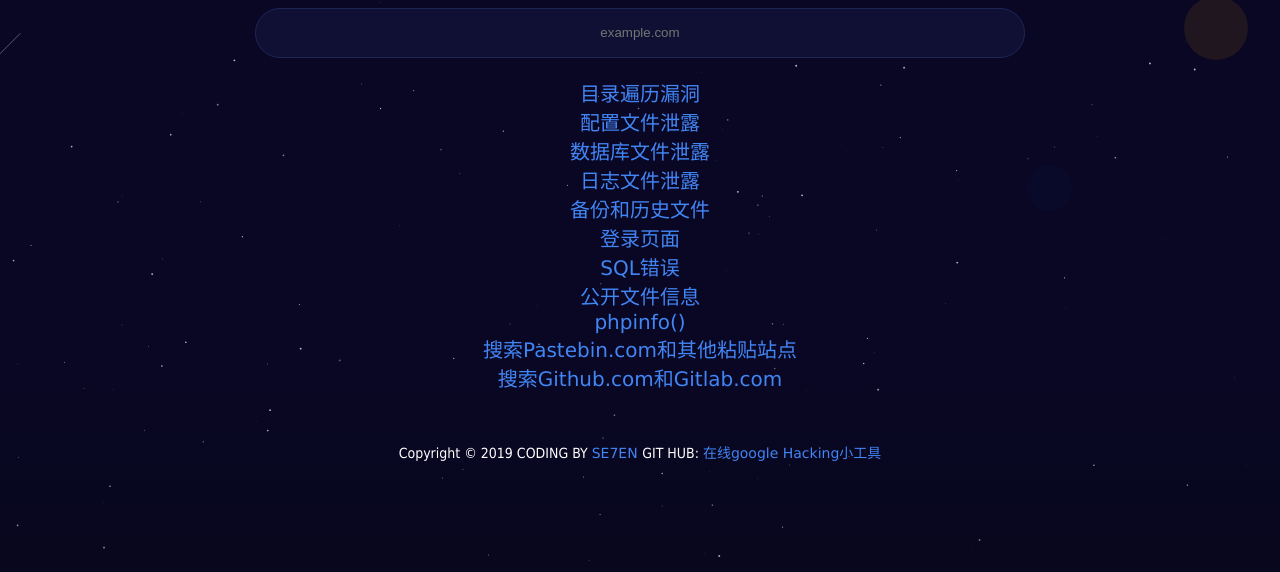
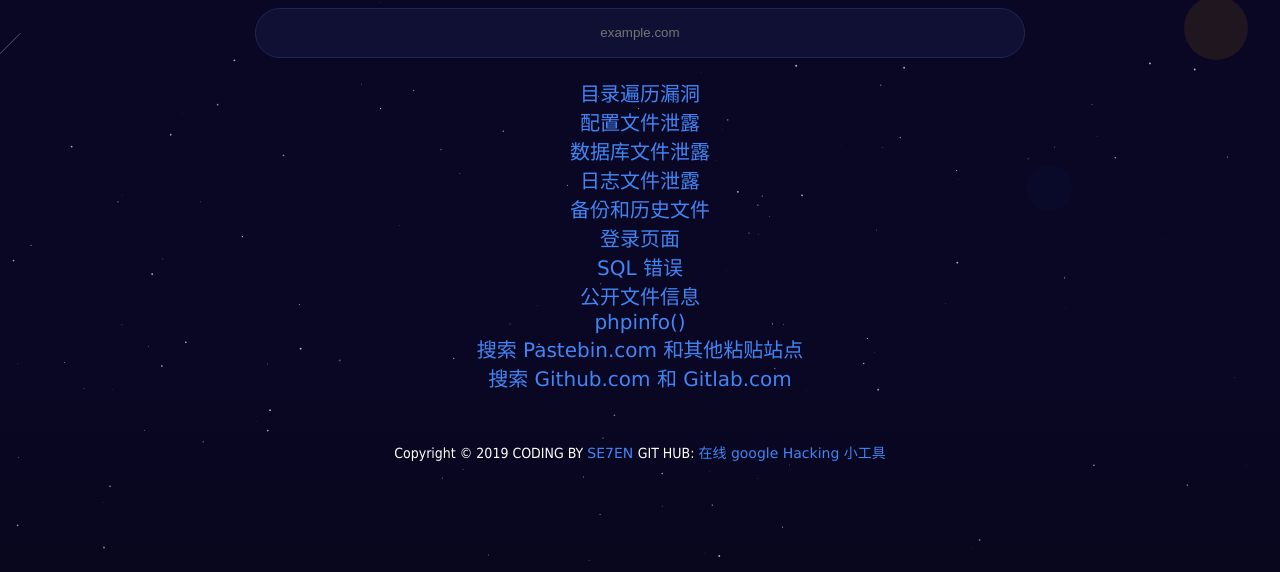
Before and after one commit to z1un/tools.zjun.info, a browser extension: page GoogleHackingTool/index.html in a window 1280 px wide. Shown: the part 228-800 px from the top of the page. Drawn offline with Linux system fonts and the light colour scheme.

Commit message:
Updata something

```diff
--- a/GoogleHackingTool/index.html
+++ b/GoogleHackingTool/index.html
@@ -2,7 +2,7 @@
 <html>
 <head lang="en">
 <meta charset="UTF-8">
-<title>在线Google Hacking小工具</title>
+<title>在线Google Hacking小工具 | 在线安全工具</title>
 <link rel="shortcut icon" href="favicon.ico" />
 <script type="text/javascript" src="comonjs/jquery-1.11.2.min.js"></script>
 <script type="text/javascript" src="comonjs/modernizr-2.6.2.min.js"></script>
@@ -13,7 +13,7 @@
 </head>
 <body>
 
-<canvas id="fullstarbg">您的浏览器不支持canvas标签</canvas>
+<canvas id="fullstarbg">您的浏览器不支持 canvas 标签</canvas>
 
 <div class="content">
  	<center><img src="google.png" alt="google"></center>
@@ -36,21 +36,21 @@
 
         <li><a href="#" onclick="do_google_search(6)" style="font-family:verdana;font-size:20px;color:#4285f4;text-decoration:none">登录页面</a></li>
 
-        <li><a href="#" onclick="do_google_search(7)" style="font-family:verdana;font-size:20px;color:#4285f4;text-decoration:none">SQL错误</a></li>
+        <li><a href="#" onclick="do_google_search(7)" style="font-family:verdana;font-size:20px;color:#4285f4;text-decoration:none">SQL 错误</a></li>
 
         <li><a href="#" onclick="do_google_search(8)" style="font-family:verdana;font-size:20px;color:#4285f4;text-decoration:none">公开文件信息</a></li>
 
         <li><a href="#" onclick="do_google_search(9)" style="font-family:verdana;font-size:20px;color:#4285f4;text-decoration:none">phpinfo()</a></li>
 
-	<li><a href="#" onclick="do_google_search(10)" style="font-family:verdana;font-size:20px;color:#4285f4;text-decoration:none">搜索Pastebin.com和其他粘贴站点</a></li>
+	<li><a href="#" onclick="do_google_search(10)" style="font-family:verdana;font-size:20px;color:#4285f4;text-decoration:none">搜索 Pastebin.com 和其他粘贴站点</a></li>
 
-	<li><a href="#" onclick="do_google_search(11)" style="font-family:verdana;font-size:20px;color:#4285f4;text-decoration:none">搜索Github.com和Gitlab.com</a></li>
+	<li><a href="#" onclick="do_google_search(11)" style="font-family:verdana;font-size:20px;color:#4285f4;text-decoration:none">搜索 Github.com 和 Gitlab.com</a></li>
     </ul>
 
 </div>
 
 <div class="footer">
-	<center> Copyright © 2019 CODING BY <a href="https://www.se7ensec.cn" style="font-family:verdana;color:#4285f4;text-decoration:none"> SE7EN </a> GIT HUB: <a href="https://github.com/r00tSe7en/GoogleHackingTool" style="font-family:verdana;color:#4285f4;text-decoration:none"> 在线google Hacking小工具 </a></center>
+	<center> Copyright © 2019 CODING BY <a href="https://www.se7ensec.cn" style="font-family:verdana;color:#4285f4;text-decoration:none"> SE7EN </a> GIT HUB: <a href="https://github.com/r00tSe7en/GoogleHackingTool" style="font-family:verdana;color:#4285f4;text-decoration:none"> 在线 google Hacking 小工具 </a></center>
 </div>
 
 </body>
```
Also changed, not shown: reverse-shell-generator/index.html (+1 -1 lines), 1 other file.
